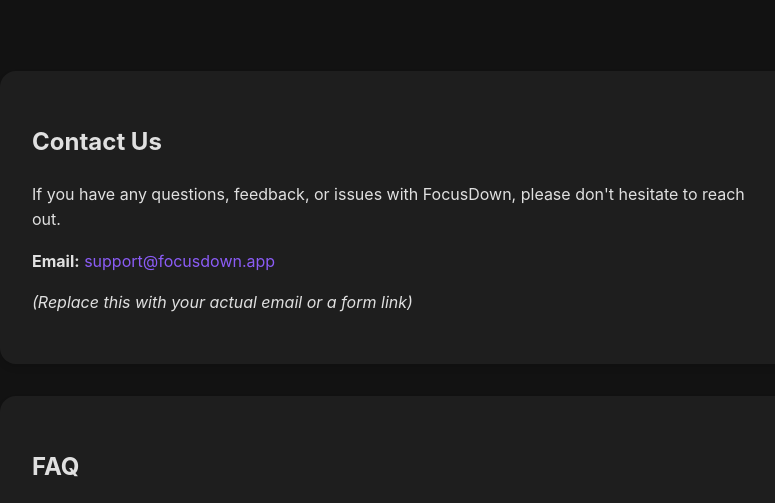
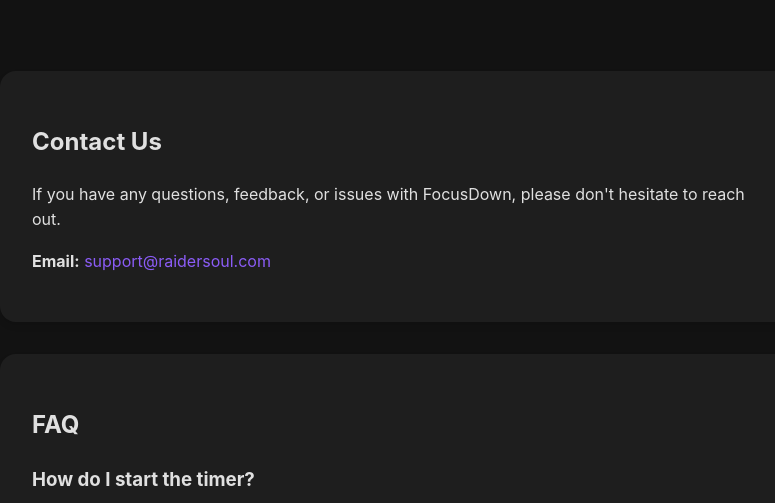
Before and after one commit to raidersoul/focusdown, a plain HTML site: page support.html in a window 1280 px wide. Shown: the part 284-787 px from the top of the page, without its empty margins (240-1015 px from the left). Drawn offline with Linux system fonts and the light colour scheme.

Commit message:
Fix privacy policy and support page for App Store compliance

```diff
--- a/support.html
+++ b/support.html
@@ -18,8 +18,7 @@
         <div class="card">
             <h2>Contact Us</h2>
             <p>If you have any questions, feedback, or issues with FocusDown, please don't hesitate to reach out.</p>
-            <p><strong>Email:</strong> <a href="mailto:support@raidersoul.com">support@focusdown.app</a></p>
-            <p><em>(Replace this with your actual email or a form link)</em></p>
+            <p><strong>Email:</strong> <a href="mailto:support@raidersoul.com">support@raidersoul.com</a></p>
         </div>
 
         <div class="card">
```
Also changed, not shown: privacy.html (+1 -1 lines).
